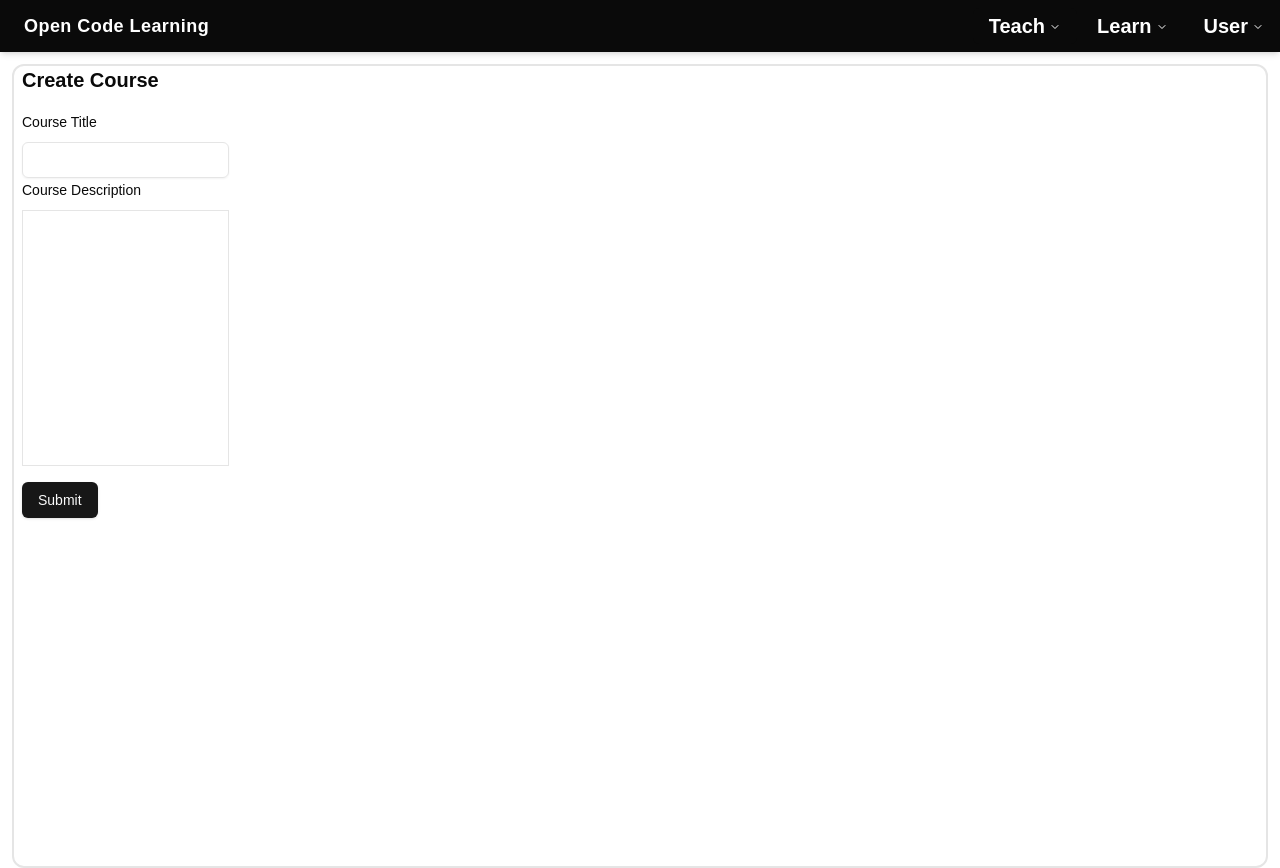
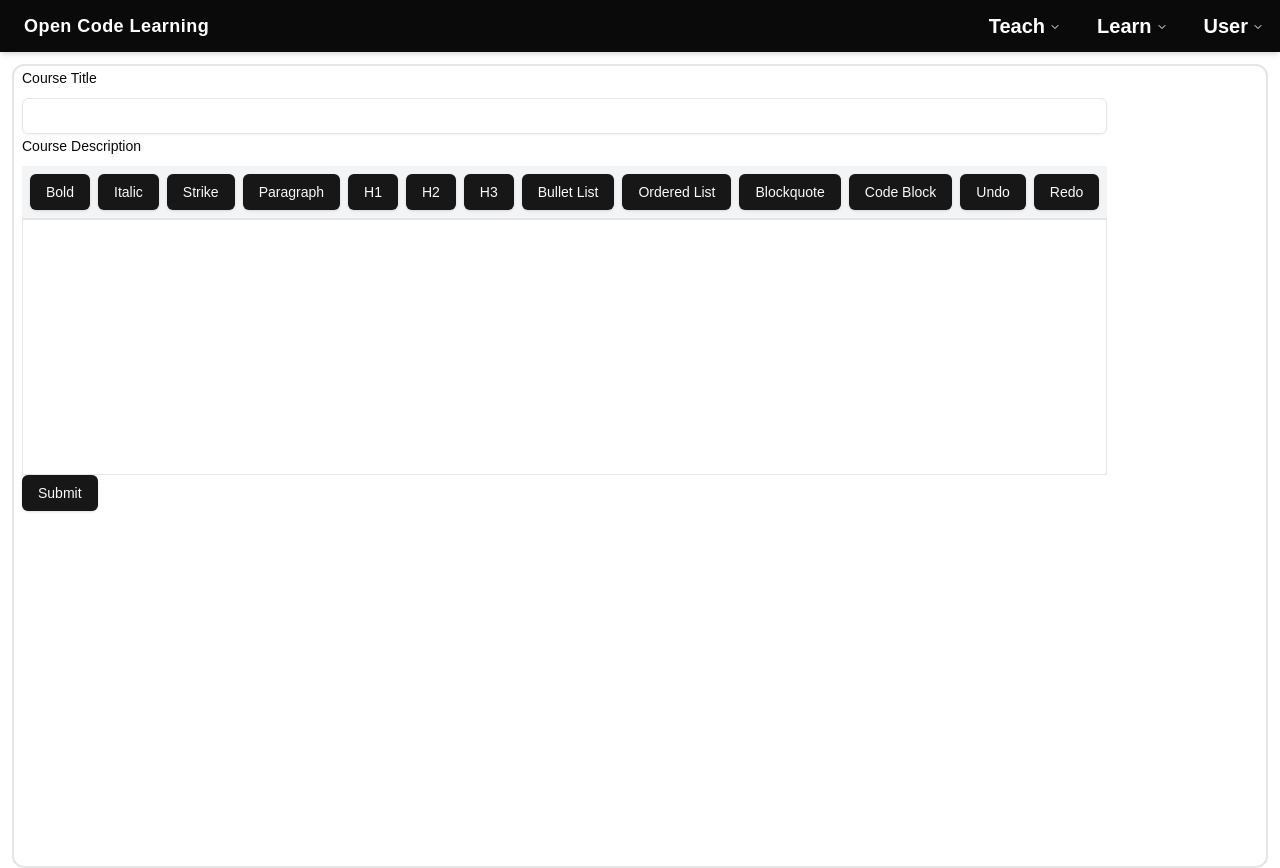
Before and after one commit to hdmGOAT/codelearnproject, a Next.js app in the folder frontend/: page /teach/create in a window 1280 px wide. Built offline with nearby package versions, Linux system fonts and the light colour scheme.

Commit message:
gonna make types intefaces

```diff
--- a/frontend/app/teach/create/CreateCourseFields.tsx
+++ b/frontend/app/teach/create/CreateCourseFields.tsx
@@ -1,9 +1,6 @@
-import { Step } from "@/types/dynamicFormTypes";
+import { Field, Step } from "@/types/dynamicFormTypes";
 
-export const CreateCourseFields: Step[] = [
-  {
-    title: "Create Course",
-    fields: [
+export const CreateCourseFields: Field[] = [
   {
     name: "title",
     label: "Course Title",
@@ -14,6 +11,4 @@ export const CreateCourseFields: Step[] = [
     label: "Course Description",
     type: "rich-text",
   },
-    ],
-  },
 ];
--- a/frontend/components/RichTextEditor.tsx
+++ b/frontend/components/RichTextEditor.tsx
@@ -43,7 +43,7 @@ const RichTextEditor: React.FC<RichTextEditorProps> = ({ value, onChange }) => {
 
   return (
     <div className="rich-editor">
-      <div className=" hidden toolbar flex gap-2 p-2 border-b bg-gray-100 w-full overflow-x-auto">
+      <div className="  toolbar flex gap-2 p-2 border-b bg-gray-100 w-full overflow-x-auto">
         {/* Text Formatting */}
         <Button onClick={() => editor?.chain().focus().toggleBold().run()}>
           Bold
```
Also changed, not shown: frontend/types/ContentTypes.tsx (added, +8 -0 lines). Lines whose indentation alone changed are shown as unchanged.
